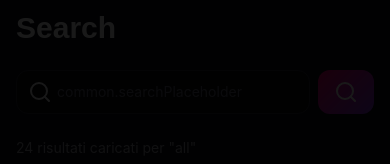
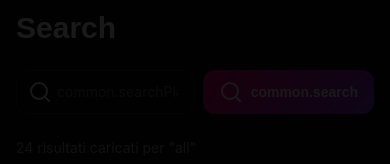
Before and after one commit to vinidandi-ship-it/striphubs, a React (Vite) app: page /search in a window 390 px wide. Shown: the part 137-301 px from the top of the page. Built offline with nearby package versions, Linux system fonts and the light colour scheme; no server answers.

Commit message:
fix: show translated search button text on all devices

```diff
--- a/src/components/SearchBar.tsx
+++ b/src/components/SearchBar.tsx
@@ -31,9 +31,9 @@ export default function SearchBar({ initialValue = '', compact = false }: { init
           <Icon name="search" size={18} />
         </span>
       </div>
-      <button className="h-11 shrink-0 sh-btn sh-btn-primary px-4 sm:px-5 flex items-center gap-2" type="submit">
+      <button className="h-11 shrink-0 sh-btn sh-btn-primary px-3 sm:px-5 flex items-center gap-2" type="submit">
         <Icon name="search" size={16} />
-        <span className="hidden sm:inline">{t('common.search')}</span>
+        <span className="text-sm">{t('common.search')}</span>
       </button>
     </form>
   );
```
